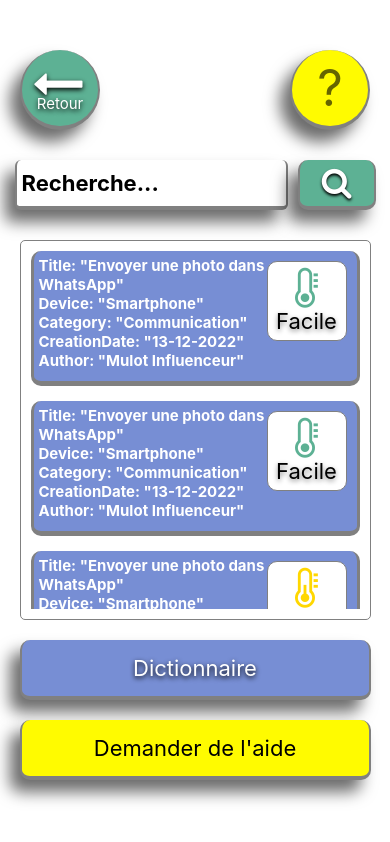
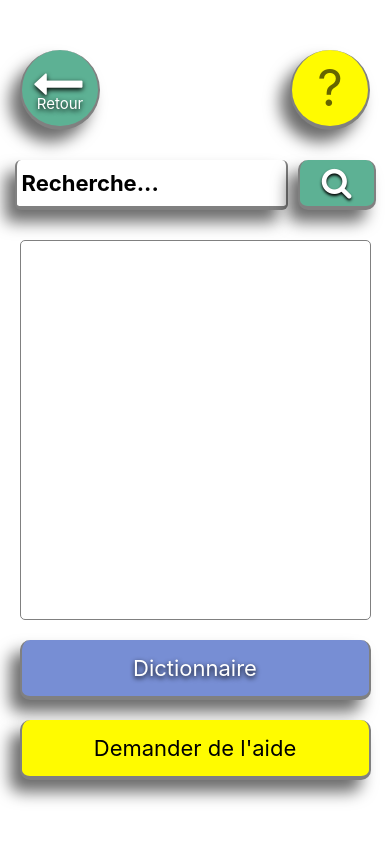
Before and after one commit to DavidB360/lemulot-frontend-user, a React Native app: screen /Research in a window 390 px wide. Built offline with nearby package versions, Linux system fonts and the light colour scheme.

Commit message:
automatisation affichage des tutoreils sur page research, ajout de titres sur pages device et category

```diff
--- /dev/null
+++ b/reducers/tuto.ts
@@ -0,0 +1,22 @@
+import { createSlice, PayloadAction } from "@reduxjs/toolkit";
+
+export type TutoState = {
+	value: string | null;
+};
+
+const initialState: TutoState = {
+	value: null,
+};
+
+export const tutoSlice = createSlice({
+	name: "tuto",
+	initialState,
+	reducers: {
+		updateTuto: (state, action: PayloadAction<string>) => {
+			state.value = action.payload;
+		},
+	},
+});
+
+export const { updateTuto } = tutoSlice.actions;
+export default tutoSlice.reducer;
--- a/screens/ResearchScreen.tsx
+++ b/screens/ResearchScreen.tsx
@@ -7,13 +7,20 @@
 	ScrollView,
 } from "react-native";
 import FontAwesome from "react-native-vector-icons/FontAwesome";
-import { useSelector } from "react-redux";
+import { useSelector, useDispatch } from "react-redux";
 import { DeviceState } from "../reducers/device";
 import { CategoryState } from "../reducers/category";
-import React, { useState } from "react";
+import { updateTuto } from "../reducers/tuto";
+import React, { useState, useEffect } from "react";
 
 export default function ResearchScreen({ navigation }: any) {
-	// const [tutorial, setTutorial] = useState("");
+	const dispatch = useDispatch();
+
+	// intitiation d'un useState pour l'input de recherche
+	const [tutorialSearch, setTutorialSearch] = useState("");
+
+	// on charge les reducers device et category pour connaître la navigation effectuée par
+	// l'utilisateur sur les pages de menu précédentes
 	const device = useSelector(
 		(state: { device: DeviceState }) => state.device.value
 	);
@@ -21,49 +28,153 @@
 		(state: { category: CategoryState }) => state.category.value
 	);
 
-	// un tableau de tutos à charger pour mon Daminou :
+	// intitialisation d'un useState qui va stocker les tutoriels à afficher en fonction
+	// des reducers device et category
+	const [selectedTutorials, setSelectedTutorials] = useState<any>([]);
+
+	// tableau de tutoriels pour test
 	const tutorials = [
 		{
+			_id: "1",
 			title: "Créer une adresse email",
 			author: "Professeur Mulot",
-			creationDate: "13-12-2022",
-			device: "ordinateur",
-			category: "logiciel",
-			difficulty: "débutant",
+			creationDate: "12-12-2022",
+			device: "computer",
+			category: "internet",
+			difficulty: "easy",
 			content:
 				"<View><Text>Nous allons créer une adresse gmail pas à pas avec toi ...</Text></View>",
 		},
 		{
+			_id: "2",
 			title: "Se connecter à un réseau wifi",
 			author: "Mulot bricolo",
-			creationDate: "13-12-2022",
-			device: "ordinateur",
-			category: "connexion",
-			difficulty: "débutant",
+			creationDate: "14-12-2022",
+			device: "computer",
+			category: "system",
+			difficulty: "easy",
 			content:
 				"<View><Text>Cliquer sur l'icone à droite de votre barre des tâches ...</Text></View>",
 		},
 		{
+			_id: "3",
 			title: "Envoyer une photo dans WhatsApp",
 			author: "Mulot influenceur",
-			creationDate: "13-12-2022",
-			device: "smartphone",
-			category: "communication",
-			difficulty: "débutant",
+			creationDate: "15-12-2022",
+			device: "mobile",
+			category: "software",
+			difficulty: "easy",
 			content:
 				"<View><Text>en bas de votre écran, appuyer sur le bouton en forme d'appareil photo ...</Text></View>",
 		},
 		{
+			_id: "4",
 			title: "Nettoyer son ordinateur avec ccleaner",
 			author: "Mulot hacker",
-			creationDate: "13-12-2022",
-			device: "ordinateur",
-			category: "logiciel",
-			difficulty: "avancé",
+			creationDate: "16-12-2022",
+			device: "computer",
+			category: "system",
+			difficulty: "advanced",
 			content:
 				"<View><Text>Télécharger l'application ccleaner à l'adresse suivante...</Text></View>",
 		},
+		{
+			_id: "5",
+			title: "Repérer les emails frauduleux",
+			author: "Mulot hacker",
+			creationDate: "14-12-2022",
+			device: "computer",
+			category: "internet",
+			difficulty: "intermediate",
+			content:
+				"<View><Text>Télécharger l'application ccleaner à l'adresse suivante...</Text></View>",
+		},
+		{
+			_id: "6",
+			title: "Se connecter à un réseau wifi",
+			author: "Mulot bricolo",
+			creationDate: "16-12-2022",
+			device: "tablet",
+			category: "system",
+			difficulty: "easy",
+			content:
+				"<View><Text>Cliquer sur l'icone à droite de votre barre des tâches ...</Text></View>",
+		},
 	];
+
+	// useEffect qui ne s'applique qu'au chargment de la page pour ne pas lancer le setter de SelectedTutorials à l'infini
+	// la création de ce useEffect et du useState selectedTutorials permettent de traiter le cas où category === null
+	// mais c'est une méthode un peu lourde qui doit pouvoir être optimisée
+	useEffect(() => {
+		if (category !== null) {
+			setSelectedTutorials(tutorials.filter(tuto => tuto.device === device && tuto.category === category));
+		} else {
+			setSelectedTutorials(tutorials.filter(tuto => tuto.device === device));
+		}
+	}, []);
+
+	// console.log(selectedTutorials);
+
+	// automatisation de l'affichage des tutoriels : on crée le contenu à partir du tableau de tutoriels avec un "map"
+	const displayedTutorials = selectedTutorials.map((tutorial: any, i: any) => { return (
+		<TouchableOpacity key={i}
+			onPress={() => {dispatch(updateTuto(tutorial._id)); navigation.navigate("Tuto");}}
+		>
+			<View style={styles.tuto}>
+				<View style={styles.tutoText}>
+					<Text style={styles.textTitle}>
+						Titre : {tutorial.title}
+					</Text>
+					<Text style={styles.textDate}>
+						Date de création : {tutorial.creationDate}
+					</Text>
+					<Text style={styles.textAuthor}>
+						Auteur : {tutorial.author}
+					</Text>
+				</View>
+
+				{ (tutorial.difficulty === 'easy') &&
+				<View style={styles.difficulty}>
+					<FontAwesome
+						name="thermometer-empty"
+						size={40}
+						color={"#5db194"}
+					/>
+					<Text style={styles.textDifficulty}>
+						Facile
+					</Text>
+				</View>
+				}
+
+				{ (tutorial.difficulty === 'intermediate') &&
+				<View style={styles.difficulty}>
+					<FontAwesome
+						name="thermometer-half"
+						size={40}
+						color={"#ffd700"}
+					/>
+					<Text style={styles.textDifficulty}>
+						Moyen
+					</Text>
+				</View>
+				}
+
+				{ (tutorial.difficulty === 'advanced') &&
+				<View style={styles.difficulty}>
+					<FontAwesome
+						name="thermometer-full"
+						size={40}
+						color={"#ff4500"}
+					/>
+					<Text style={styles.textDifficulty}>
+						Avancé
+					</Text>
+				</View>
+				}
+
+			</View>
+		</TouchableOpacity>
+	)});
 
 	//	  ()_|)
 	//	   |oo|	   |			|\  /|
@@ -73,7 +184,9 @@
 
 	return (
 		<View style={styles.container}>
+
 			<View style={styles.btnTop}>
+
 				<TouchableOpacity
 					style={styles.btnRetour}
 					onPress={() => navigation.navigate("Category")}
@@ -85,20 +198,29 @@
 					/>
 					<Text style={styles.textBtnRetour}>Retour</Text>
 				</TouchableOpacity>
+
+				<View>
+
+				</View>
+
 				<TouchableOpacity
 					style={styles.btnAide}
 					// onPress={() => navigation.navigate("Type")}
 				>
 					<Text style={styles.textBtnAide}>?</Text>
 				</TouchableOpacity>
+
 			</View>
+
 			<View style={styles.researchContainer}>
+
 				<TextInput
 					style={styles.input}
-					//onChangeText={(e) => setTutorial(e.target.value)}
-					//value={tutorial}
+					onChangeText={(value) => setTutorialSearch(value)}
+					value={tutorialSearch}
 					placeholder="Recherche..."
 				/>
+
 				<TouchableOpacity
 					style={styles.btnResearch}
 					onPress={() => navigation.navigate("Tuto")}
@@ -109,170 +231,12 @@
 						style={styles.iconResearch}
 					/>
 				</TouchableOpacity>
+
 			</View>
+
 			<View style={styles.resultResearch}>
 				<ScrollView>
-					<TouchableOpacity
-						onPress={() => navigation.navigate("Tuto")}
-					>
-						<View style={styles.tuto}>
-							<View style={styles.tutoText}>
-								<Text style={styles.textResult}>
-									Title: "Envoyer une photo dans WhatsApp"
-								</Text>
-								<Text style={styles.textResult}>
-									Device: "Smartphone"
-								</Text>
-								<Text style={styles.textResult}>
-									Category: "Communication"
-								</Text>
-								<Text style={styles.textResult}>
-									CreationDate: "13-12-2022"
-								</Text>
-								<Text style={styles.textResult}>
-									Author: "Mulot Influenceur"
-								</Text>
-							</View>
-							<View style={styles.difficulty}>
-								<FontAwesome
-									name="thermometer-empty"
-									size={40}
-									color={"#5db194"}
-								/>
-								<Text style={styles.textDifficulty}>
-									Facile
-								</Text>
-							</View>
-						</View>
-					</TouchableOpacity>
-					<TouchableOpacity
-						onPress={() => navigation.navigate("Tuto")}
-					>
-						<View style={styles.tuto}>
-							<View style={styles.tutoText}>
-								<Text style={styles.textResult}>
-									Title: "Envoyer une photo dans WhatsApp"
-								</Text>
-								<Text style={styles.textResult}>
-									Device: "Smartphone"
-								</Text>
-								<Text style={styles.textResult}>
-									Category: "Communication"
-								</Text>
-								<Text style={styles.textResult}>
-									CreationDate: "13-12-2022"
-								</Text>
-								<Text style={styles.textResult}>
-									Author: "Mulot Influenceur"
-								</Text>
-							</View>
-							<View style={styles.difficulty}>
-								<FontAwesome
-									name="thermometer-empty"
-									size={40}
-									color={"#5db194"}
-								/>
-								<Text style={styles.textDifficulty}>
-									Facile
-								</Text>
-							</View>
-						</View>
-					</TouchableOpacity>
-					<TouchableOpacity
-						onPress={() => navigation.navigate("Tuto")}
-					>
-						<View style={styles.tuto}>
-							<View style={styles.tutoText}>
-								<Text style={styles.textResult}>
-									Title: "Envoyer une photo dans WhatsApp"
-								</Text>
-								<Text style={styles.textResult}>
-									Device: "Smartphone"
-								</Text>
-								<Text style={styles.textResult}>
-									Category: "Communication"
-								</Text>
-								<Text style={styles.textResult}>
-									CreationDate: "13-12-2022"
-								</Text>
-								<Text style={styles.textResult}>
-									Author: "Mulot Influenceur"
-								</Text>
-							</View>
-							<View style={styles.difficulty}>
-								<FontAwesome
-									name="thermometer-half"
-									size={40}
-									color={"#ffd700"}
-								/>
-								<Text style={styles.textDifficulty}>Moyen</Text>
-							</View>
-						</View>
-					</TouchableOpacity>
-					<TouchableOpacity
-						onPress={() => navigation.navigate("Tuto")}
-					>
-						<View style={styles.tuto}>
-							<View style={styles.tutoText}>
-								<Text style={styles.textResult}>
-									Title: "Envoyer une photo dans WhatsApp"
-								</Text>
-								<Text style={styles.textResult}>
-									Device: "Smartphone"
-								</Text>
-								<Text style={styles.textResult}>
-									Category: "Communication"
-								</Text>
-								<Text style={styles.textResult}>
-									CreationDate: "13-12-2022"
-								</Text>
-								<Text style={styles.textResult}>
-									Author: "Mulot Influenceur"
-								</Text>
-							</View>
-							<View style={styles.difficulty}>
-								<FontAwesome
-									name="thermometer-half"
-									size={40}
-									color={"#ffd700"}
-								/>
-								<Text style={styles.textDifficulty}>Moyen</Text>
-							</View>
-						</View>
-					</TouchableOpacity>
-					<TouchableOpacity
-						onPress={() => navigation.navigate("Tuto")}
-					>
-						<View style={styles.tuto}>
-							<View style={styles.tutoText}>
-								<Text style={styles.textResult}>
-									Title: "Envoyer une photo dans WhatsApp"
-								</Text>
-								<Text style={styles.textResult}>
-									Device: "Smartphone"
-								</Text>
-								<Text style={styles.textResult}>
-									Category: "Communication"
-								</Text>
-								<Text style={styles.textResult}>
-									CreationDate: "13-12-2022"
-								</Text>
-								<Text style={styles.textResult}>
-									Author: "Mulot Influenceur"
-								</Text>
-							</View>
-							<View style={styles.difficulty}>
-								<FontAwesome
-									name="thermometer-full"
-									size={40}
-									color={"#ff4500"}
-								/>
-								<Text style={styles.textDifficulty}>
-									Expert
-								</Text>
-							</View>
-						</View>
-					</TouchableOpacity>
+					{displayedTutorials}
 				</ScrollView>
 			</View>
 			<View style={styles.btnBottom}>
@@ -474,12 +438,27 @@
 		marginTop: 5,
 		marginLeft: 5,
 		width: "70%",
+		height: "100%",
+		flexDirection: "column",
+		justifyContent: "space-between",
 	},
 
-	textResult: {
+	textTitle: {
 		fontWeight: "bold",
-		fontSize: 15,
+		fontSize: 18,
 		color: "#ffffff",
+		marginTop: 4,
+	},
+
+	textDate: {
+		fontSize: 16,
+		color: "#ffffff",
+	},
+
+	textAuthor: {
+		fontSize: 16,
+		color: "#ffffff",
+		marginBottom: 20,
 	},
 
 	difficulty: {
```
Also changed, not shown: screens/CategoryScreen.tsx (+12 -1 lines), screens/DeviceScreen.tsx (+11 -0 lines).
